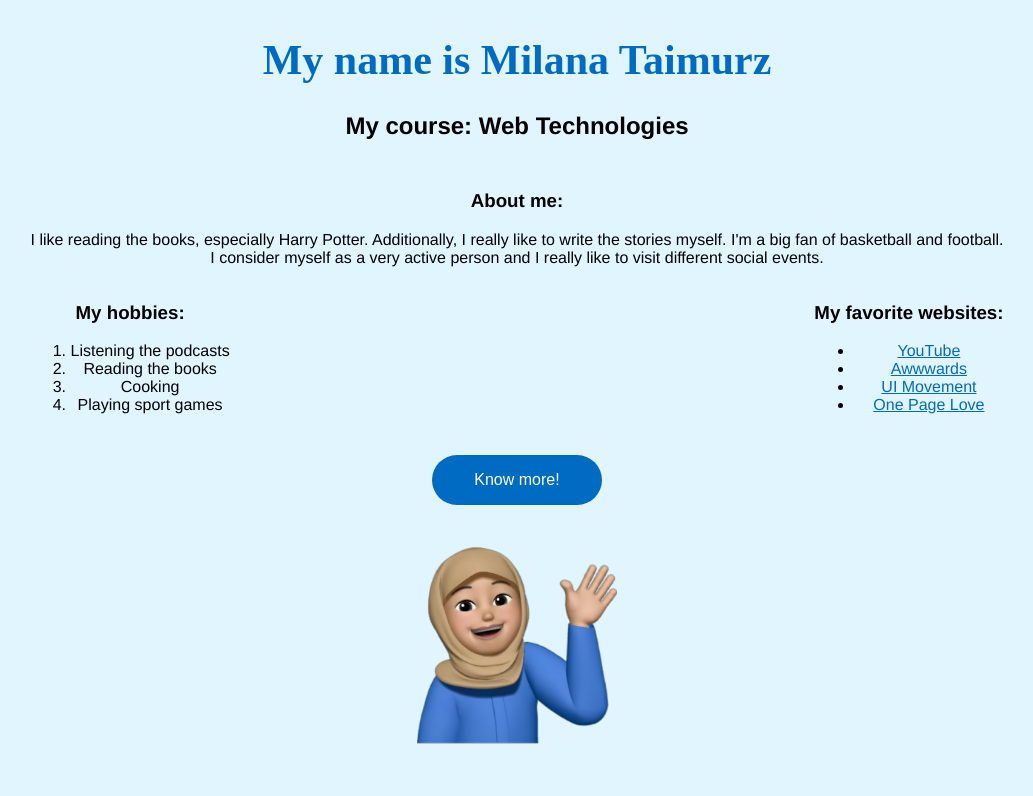
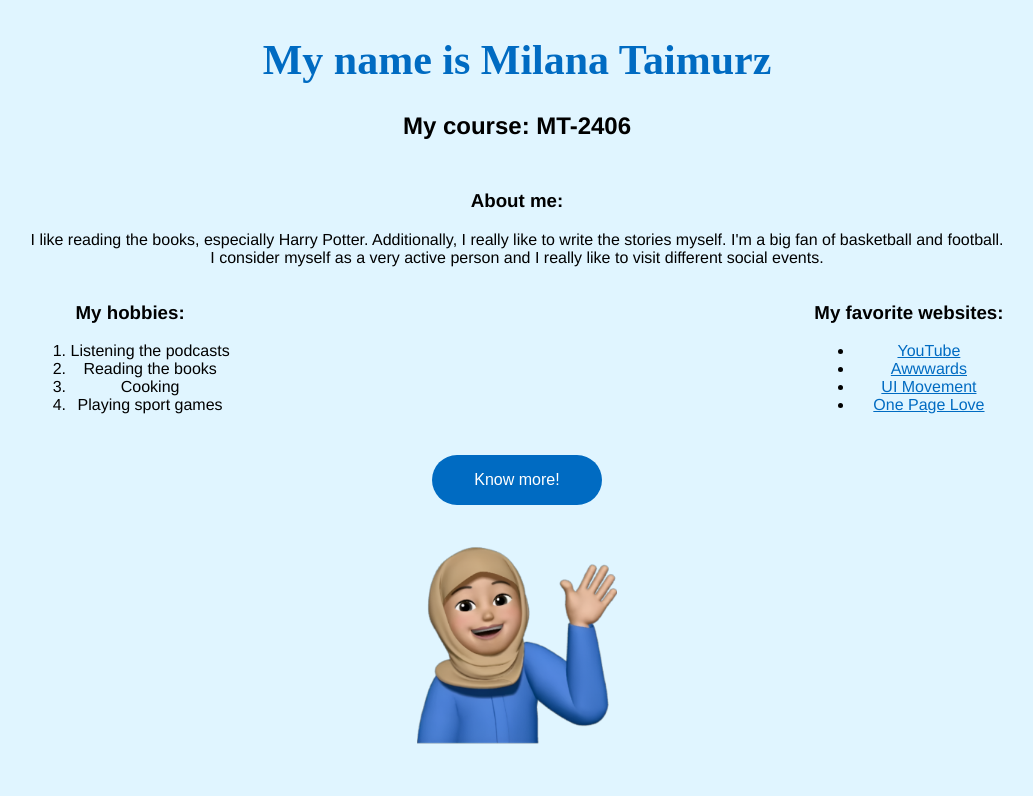
Before and after one commit to mt741/WT-1, a plain HTML site: page index.html in a window 1280 px wide. Shown: the top 796 px of the page, without its empty margins (123-1156 px from the left). Drawn offline with Linux system fonts and the light colour scheme.

Commit message:
Update index.html

```diff
--- a/index.html
+++ b/index.html
@@ -11,7 +11,7 @@
     <div class="first-part">
       <div class="info-me">
         <h1 class="my-name">My name is Milana Taimurz</h1>
-        <h2>My course: Web Technologies</h2>
+        <h2>My course: MT-2406</h2>
         <div class="about-me">
           <h3>About me:</h3>
           <p>
```
